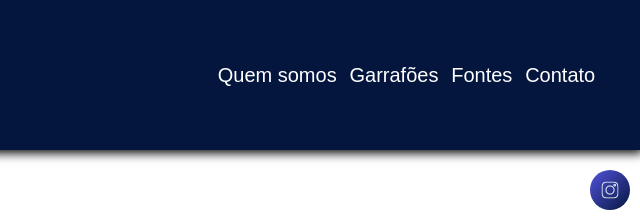
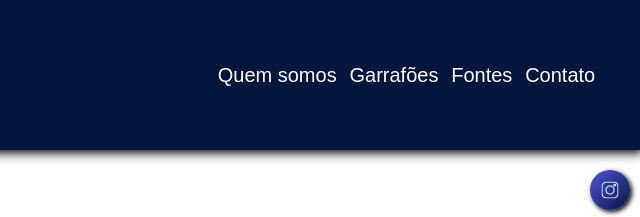
Before and after one commit to Othavio-Patricio/AguaEdelweiss, a website: page index.html in a window 1280 px wide. Shown: the top 217 px of the page, 640-1280 px from the left. Drawn offline with nearby package versions, Linux system fonts and the light colour scheme; a web font is replaced by a local one.

Commit message:
adds shadow to fixed instagram logo

```diff
--- a/css/style.css
+++ b/css/style.css
@@ -135,6 +135,7 @@ header nav ul li {
   top: 150px;
   cursor: pointer;
   transition: 0.2s;
+  box-shadow: 2px 2px 5px black;
 }
 
 #floating-instagram:hover {
```
